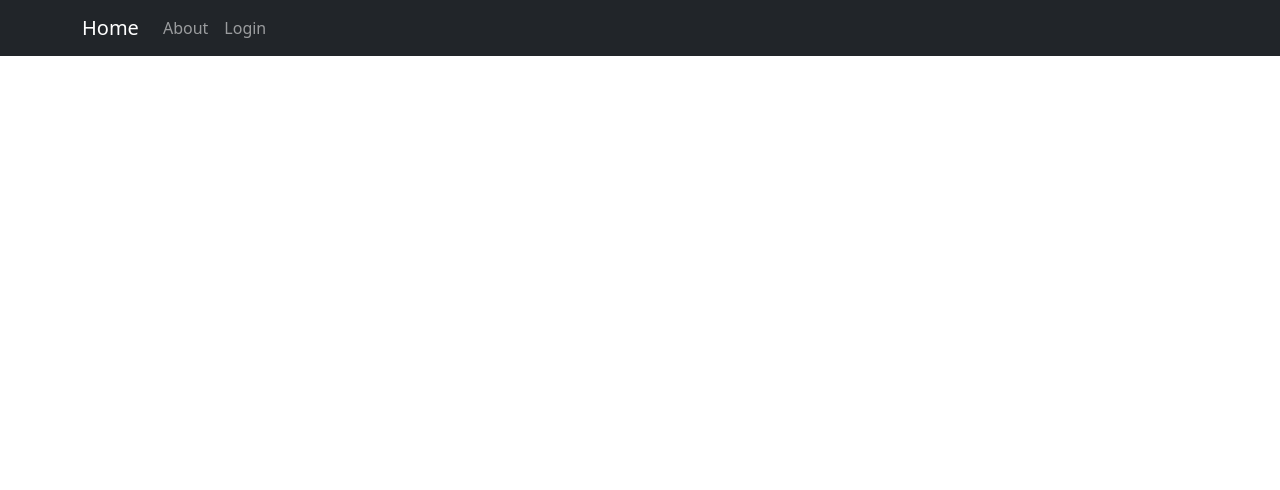
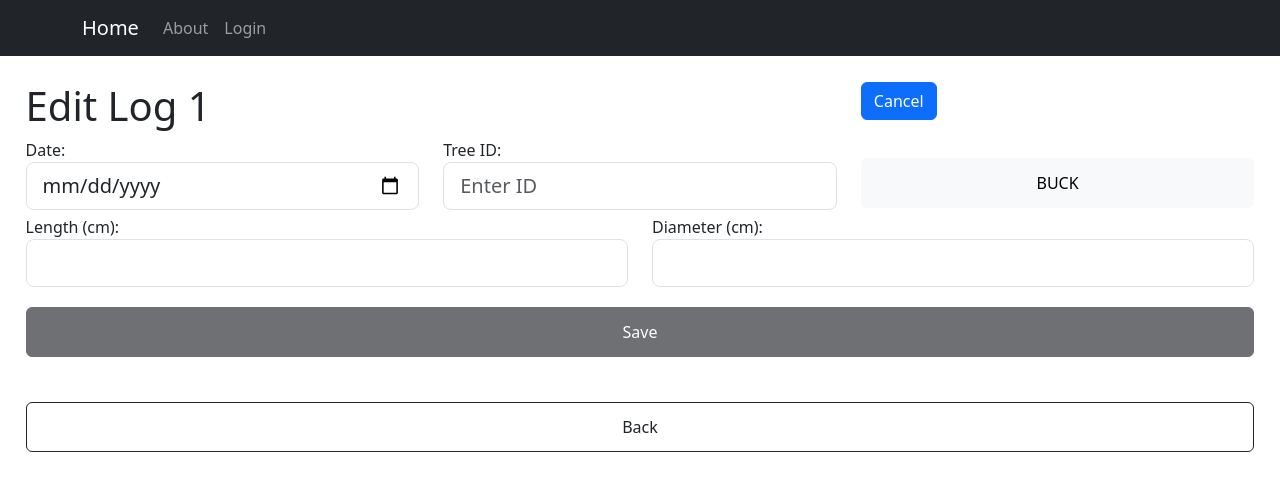
Before and after one commit to andrewcargill/sawmill_go, a React (Create React App) app in the folder mill/: page /log/1/edit in a window 1280 px wide. Before the commit this address had no page. Shown: the top 490 px of the page. Built offline with nearby package versions, Linux system fonts and the light colour scheme; no server answers.

Commit message:
log detail and edit view and links from tree to log

```diff
--- a/mill/src/App.css
+++ b/mill/src/App.css
@@ -42,6 +42,14 @@
   margin: 2%;
 }
 
+.button-link {
+  width: 100%;
+}
+
+#detail-button {
+  width: 100%;
+}
+
 .button-container {
   display: flex;
   flex-wrap: wrap;
@@ -50,8 +58,8 @@
 }
 
 .button-container a Button {
-  margin: 5px;
+  margin: 2px;
   font-size: 12px;
-  width: 42vw;
+  width: 95%;
 
 }
--- a/mill/src/App.js
+++ b/mill/src/App.js
@@ -27,6 +27,7 @@ import TreeDetail from './pages/MillTreeDetail';
 import TreeEdit from './pages/MillTreeEdit';
 import LogList from './pages/MillListLogs';
 import LogDetail from './pages/MillLogDetail';
+import MillEditLog from './pages/MillEditLog';
 
 
 const App = () => {
@@ -63,6 +64,7 @@ const App = () => {
 
         <Route path="log_list" element={<LogList />} />
         <Route path="/log/:id" element={<LogDetail />} />
+        <Route path="/log/:id/edit" element={<MillEditLog />} />
 
         <Route path="mill_add_planks" element={<MillAddPlanks />} />
         <Route path="mill_add_logs" element={<MillAddLogs />} />
--- a/mill/src/components/LogsbyTree.jsx
+++ b/mill/src/components/LogsbyTree.jsx
@@ -43,7 +43,7 @@ const LogsByTree = ({ treeId }) => { // Accept treeId as a prop
       {logs && logs.length > 0 ? (
         <div className='button-container'>
           {logs.map((log) => (
-           <Link key={log.id} to={`/log/${log.id}`}>
+           <Link classname='button-link' key={log.id} to={`/log/${log.id}`}>
             <Button id='detail-button'>
               <h3>LOG ID: {log.id}</h3>
               <p>Date Cut: {log.date}</p>
--- /dev/null
+++ b/mill/src/pages/MillEditLog.jsx
@@ -0,0 +1,216 @@
+import React, { useState, useEffect } from "react";
+import { useNavigate, useParams } from "react-router-dom";
+import Row from "react-bootstrap/Row";
+import Col from "react-bootstrap/Col";
+import Alert from "react-bootstrap/Alert";
+import Button from "react-bootstrap/Button";
+import css from "../styles/millAddLog.module.css";
+import axios from "axios";
+
+const MillEditLog = () => {
+  const { id } = useParams();
+  const [tree, setTree] = useState("");
+  const [date, setDate] = useState("");
+  const [length, setLength] = useState("");
+  const [diameter, setDiameter] = useState("");
+  const [buck, setBuck] = useState(false);
+  const [success, setSuccess] = useState(false);
+  const [treeIdExists, setTreeIdExists] = useState(null);
+
+  const navigate = useNavigate();
+
+  useEffect(() => {
+    const fetchLog = async () => {
+      try {
+        const response = await axios.get(
+          `https://sawmill-live-api-ecf54c3f35e6.herokuapp.com/api/log/${id}/`,
+          {
+            headers: {
+              "Content-Type": "application/json",
+              Authorization: `Bearer ${localStorage.getItem("access_token")}`,
+            },
+          }
+        );
+
+        const logData = response.data;
+        setTree(logData.tree);
+        setDate(logData.date);
+        setLength(logData.length);
+        setDiameter(logData.diameter);
+        setBuck(logData.buck);
+      } catch (error) {
+        console.error("Error fetching log:", error);
+      }
+    };
+
+    fetchLog();
+  }, [id]);
+
+  const handleSubmit = async (e) => {
+    e.preventDefault();
+
+    try {
+      const response = await axios.put(
+        `https://sawmill-live-api-ecf54c3f35e6.herokuapp.com/api/log/${id}/`,
+        {
+          date,
+          tree,
+          length,
+          buck,
+          diameter,
+        },
+        {
+          headers: {
+            "Content-Type": "application/json",
+            Authorization: `Bearer ${localStorage.getItem("access_token")}`,
+          },
+        }
+      );
+      console.log("Data updated:", response.data);
+
+      setSuccess(true); // Set success status to true
+    } catch (error) {
+      console.error("Error updating data:", error);
+    }
+  };
+
+  const handleTreeChange = (e) => {
+    const treeId = e.target.value;
+    setTree(treeId);
+  };
+
+  const handleTreeBlur = async () => {
+    try {
+      const response = await axios.get(
+        `https://sawmill-live-api-ecf54c3f35e6.herokuapp.com/api/tree/validate/${tree}/`,
+        {
+          headers: {
+            "Content-Type": "application/json",
+            Authorization: `Bearer ${localStorage.getItem("access_token")}`,
+          },
+        }
+      );
+
+      const { exists } = response.data;
+      console.log("TreeIdExists:", exists);
+      setTreeIdExists(exists);
+    } catch (error) {
+      console.error("Error validating tree ID:", error);
+    }
+  };
+
+  const handleBuckClick = () => {
+    setBuck(!buck);
+  };
+
+  const handleGoBack = () => {
+    navigate(-1);
+  };
+
+  return (
+    <div className={css.page}>
+      <Row>
+        <Col xs={8}><h1>Edit Log {id}</h1></Col>
+        <Col xs={4}><Button onClick={handleGoBack}>Cancel</Button></Col>
+
+      </Row>
+
+
+
+      <div>
+        <form onSubmit={handleSubmit}>
+          <Row>
+            <Col xs={4}>
+              <label>Date:</label>
+              <input
+                type="date"
+                className="form-control form-control-lg"
+                value={date}
+                onChange={(e) => setDate(e.target.value)}
+                required
+              />
+            </Col>
+            <Col xs={4}>
+              <label>Tree ID:</label>
+              <input
+                type="text"
+                className="form-control form-control-lg"
+                placeholder="Enter ID"
+                value={tree}
+                onChange={handleTreeChange}
+                onBlur={handleTreeBlur}
+                required
+                inputMode="numeric"
+              />
+              {treeIdExists !== null && !treeIdExists && (
+                <div className={css.validationMessage}>ID not in system</div>
+              )}
+            </Col>
+            <Col xs={4}>
+              <Button
+                id={css.button}
+                variant={buck ? "success" : "light"}
+                onClick={handleBuckClick}
+              >
+                {buck ? "BUCK LOG" : "BUCK"}
+              </Button>
+            </Col>
+          </Row>
+          <Row>
+            <Col xs={6}>
+              <label>Length (cm):</label>
+              <input
+                type="number"
+                className="form-control form-control-lg"
+                value={length}
+                onChange={(e) => setLength(e.target.value)}
+                inputMode="numeric"
+                required
+              />
+            </Col>
+            <Col xs={6}>
+              <label>Diameter (cm):</label>
+              <input
+                type="number"
+                className="form-control form-control-lg"
+                value={diameter}
+                onChange={(e) => setDiameter(e.target.value)}
+                inputMode="numeric"
+                required
+              />
+            </Col>
+          </Row>
+
+          <Row>
+            <Col xs={12}>
+              <Button
+                id={css.button}
+                variant="dark"
+                type="submit"
+                disabled={!treeIdExists}
+              >
+                Save
+              </Button>
+            </Col>
+          </Row>
+        </form>
+      </div>
+
+      {success && (
+        <Alert variant="success" className={css.alert}>
+          Log updated successfully!
+        </Alert>
+      )}
+
+      <Button
+        id={css.button}
+        variant="outline-dark"
+        onClick={handleGoBack}
+      >
+        Back
+      </Button>
+    </div>
+  );
+};
+
+export default MillEditLog;
--- a/mill/src/pages/MillLogDetail.jsx
+++ b/mill/src/pages/MillLogDetail.jsx
@@ -1,15 +1,16 @@
 import React, { useState, useEffect } from "react";
-import { useParams, Link } from "react-router-dom";
+import { useParams, Link, useNavigate } from "react-router-dom";
 import axios from "axios";
-import GoogleMapReact from "google-map-react";
-import { Container, Row, Col, Table } from "react-bootstrap";
-import LogsByTree from "../components/LogsbyTree";
+import { Container, Row, Col, Table, Button } from "react-bootstrap";
 import css from "../styles/testApiGps.module.css";
+
 
 const LogDetail = () => {
   const { id } = useParams();
   const [log, setLog] = useState(null);
   const [treeSpecies, setTreeSpecies] = useState("");
+
+  const navigate = useNavigate();
 
   useEffect(() => {
     const fetchLog = async () => {
@@ -48,18 +49,24 @@ const LogDetail = () => {
     return buck ? "Yes" : "No";
   };
 
+  const handleGoBack = () => {
+    navigate(-1);
+  };
+
   return (
     <div className="page">
       <Container className="pb-4">
-        <Row>
-          <Col xs={8}>
+        <Row className="pb-4">
+          <Col xs={6}>
             <h2>Log {id} Info</h2>
           </Col>
-          <Col xs={2}>
-            <Link to={`/log_list/`}>BACK</Link>
+          <Col xs={3}>
+          <Button onClick={handleGoBack}>BACK</Button>
           </Col>
-          <Col xs={2}>
-            <Link to={`/log/${id}/edit`}>EDIT</Link>
+          <Col xs={3}>
+            <Link to={`/log/${id}/edit`}>
+              <Button>EDIT</Button>
+            </Link>
           </Col>
         </Row>
         <Row>
--- a/mill/src/pages/MillTreeDetail.jsx
+++ b/mill/src/pages/MillTreeDetail.jsx
@@ -43,15 +43,19 @@ const TreeDetail = () => {
   return (
     <div className="page">
       <Container className="pb-4">
-        <Row>
-          <Col xs={8}>
+        <Row className="pb-4">
+          <Col xs={6}>
             <h2>Tree {id} Info</h2>
           </Col>
-          <Col xs={2}>
-            <Link to={`/tree_list/`}>BACK</Link>
+          <Col xs={3}>
+            <Link to={`/tree_list/`}>
+              <Button>Back</Button>
+            </Link>
           </Col>
-          <Col xs={2}>
-            <Link to={`/tree/${tree.id}/edit`}>EDIT</Link>
+          <Col xs={3}>
+            <Link to={`/tree/${tree.id}/edit`}>
+              <Button>Edit</Button>
+            </Link>
           </Col>
         </Row>
         <Row>
--- a/mill/src/pages/MillTreeEdit.jsx
+++ b/mill/src/pages/MillTreeEdit.jsx
@@ -74,6 +74,8 @@ const TreeEdit = () => {
       formData.append("latitude", latitude);
       formData.append("longitude", longitude);
 
+
+
       if (image !== "") {
         formData.append("image", image);
       }
@@ -124,6 +126,10 @@ const TreeEdit = () => {
     }
   };
 
+  const handleGoBack = () => {
+    navigate(-1);
+  };
+
   return (
     <div className={css.page}>
       <Row>
@@ -131,7 +137,7 @@ const TreeEdit = () => {
           <h1>Tree {id} Edit</h1>
         </Col>
         <Col xs={4}>
-          <Link to={`/tree/${id}`}>BACK</Link>
+        <Button onClick={handleGoBack}>Cancel</Button>
         </Col>
       </Row>
       <div className={css.container}>
```
